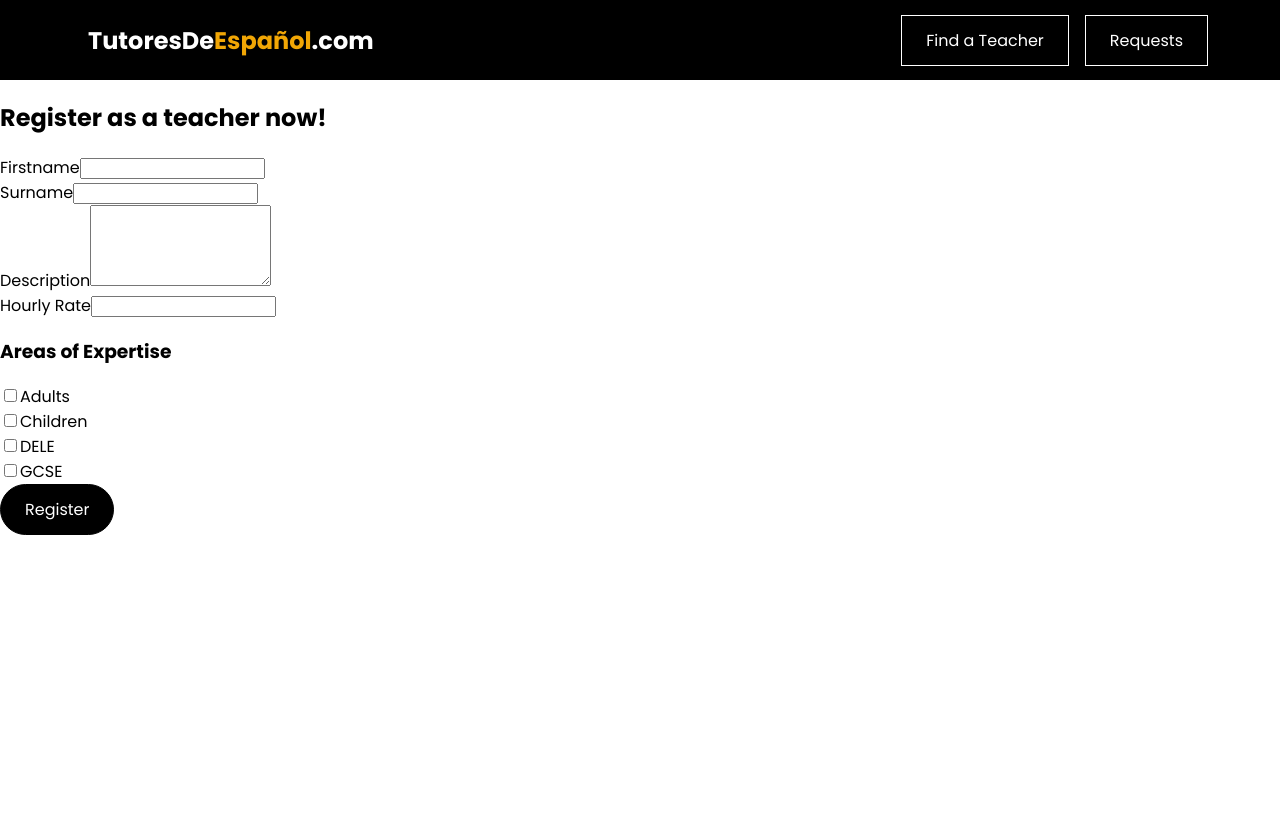
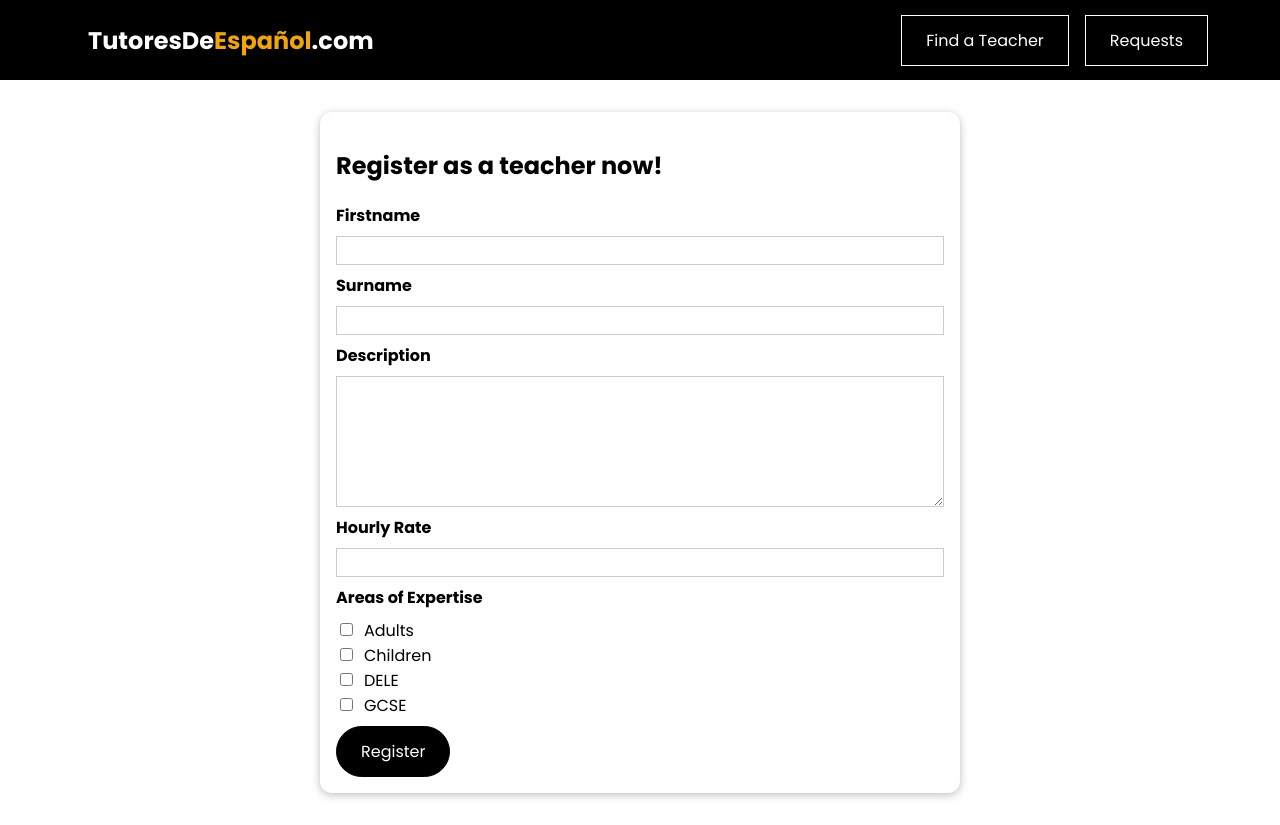
Before and after one commit to ElJefe111944/teacher-finder-app, a Vue app: page /register in a window 1280 px wide. Before the commit the page ends 800 px from the top, so only its background shows below. Built offline with nearby package versions, Linux system fonts and the light colour scheme.

Commit message:
Styling added to Teacher registration form

```diff
--- a/src/components/teachers/TeacherForm.vue
+++ b/src/components/teachers/TeacherForm.vue
@@ -20,19 +20,19 @@
             <h3>Areas of Expertise</h3>
             <!-- check box section -->
             <div>
-                <input type="checkbox" name="adults" id="adults" v-model="areas">
+                <input type="checkbox" name="adults" value="adults" id="adults" v-model="areas">
                 <label for="adults">Adults</label>
             </div>
             <div>
-                <input type="checkbox" name="children" id="children" v-model="areas">
+                <input type="checkbox" name="children" value="children" id="children" v-model="areas">
                 <label for="children">Children</label>
             </div>
             <div>
-                <input type="checkbox" name="dele" id="dele" v-model="areas">
+                <input type="checkbox" name="dele" value="dele" id="dele" v-model="areas">
                 <label for="dele">DELE</label>
             </div>
             <div>
-                <input type="checkbox" name="gcse" id="gcse" v-model="areas">
+                <input type="checkbox" name="gcse" id="gcse" value="gcse" v-model="areas">
                 <label for="gcse">GCSE</label>
             </div>
         </div>
@@ -67,3 +67,60 @@ export default {
     }
 };
 </script>
+
+<style scoped>
+.form-control {
+  margin: 0.5rem 0;
+}
+
+label {
+  font-weight: bold;
+  display: block;
+  margin-bottom: 0.5rem;
+}
+
+input[type='checkbox'] + label {
+  font-weight: normal;
+  display: inline;
+  margin: 0 0 0 0.5rem;
+}
+
+input,
+textarea {
+  display: block;
+  width: 100%;
+  border: 1px solid #ccc;
+  font: inherit;
+}
+
+input:focus,
+textarea:focus {
+  background-color: #f0e6fd;
+  outline: none;
+  border-color: #3d008d;
+}
+
+input[type='checkbox'] {
+  display: inline;
+  width: auto;
+  border: none;
+}
+
+input[type='checkbox']:focus {
+  outline: #3d008d solid 1px;
+}
+
+h3 {
+  margin: 0.5rem 0;
+  font-size: 1rem;
+}
+
+.invalid label {
+  color: red;
+}
+
+.invalid input,
+.invalid textarea {
+  border: 1px solid red;
+}
+</style>
--- a/src/pages/teachers/TeacherRegistration.vue
+++ b/src/pages/teachers/TeacherRegistration.vue
@@ -1,7 +1,9 @@
 <template>
     <section>
+        <base-card>
         <h2>Register as a teacher now!</h2>
         <TeacherForm />
+        </base-card>
     </section>
 </template>
 
@@ -11,6 +13,7 @@ import TeacherForm from '@/components/teachers/TeacherForm.vue';
 export default {
     components: {
         TeacherForm,
+
     }
 
 }
```
